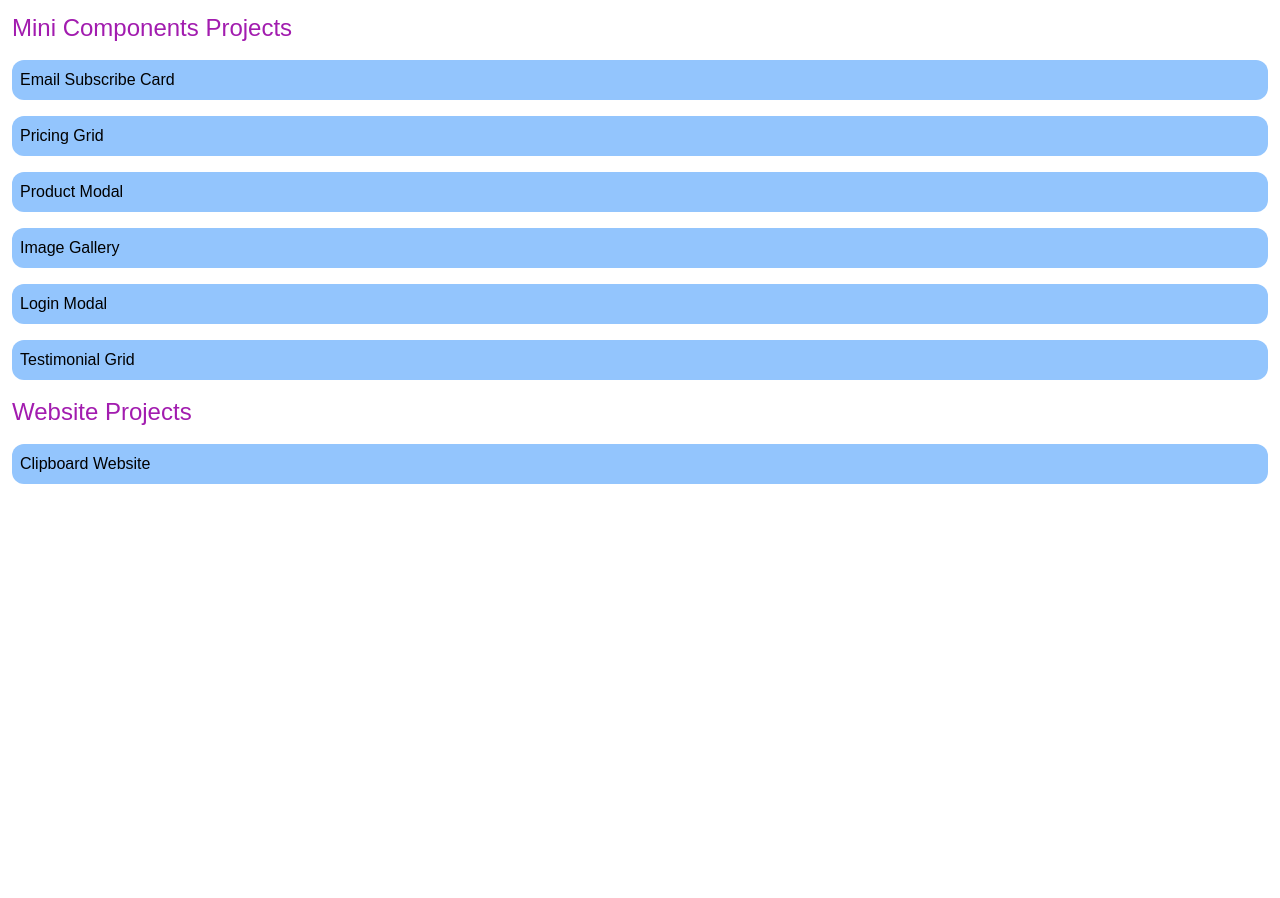
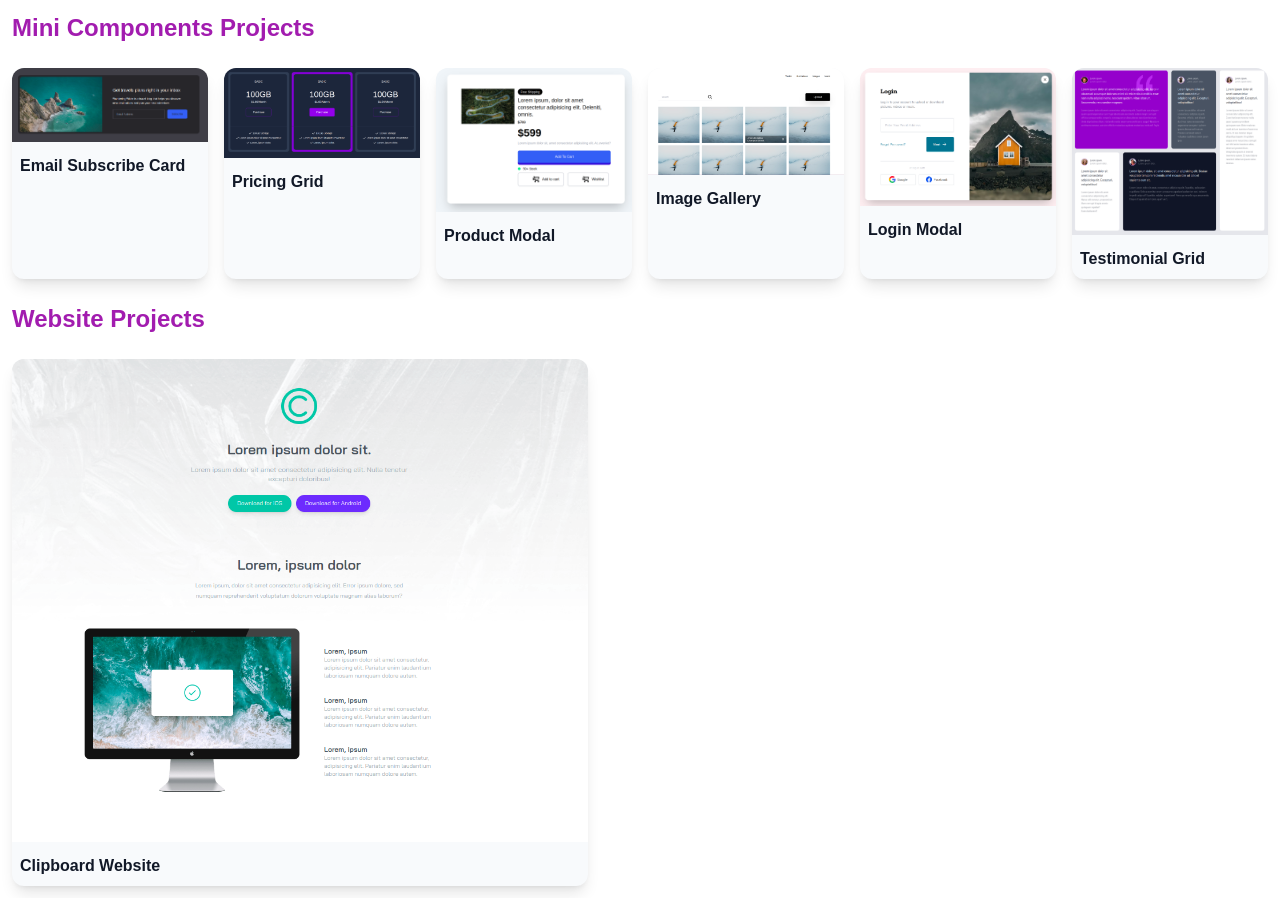
Before and after one commit to JaydevVadachhak/Tailwind-CSS-POC, a website: page src/index.html in a window 1280 px wide. Before the commit the page ends 800 px from the top, so only its background shows below. Drawn offline with Linux system fonts and the light colour scheme.

Commit message:
dashboard updated

```diff
--- a/src/index.html
+++ b/src/index.html
@@ -11,33 +11,53 @@
     <!-- Favicon -->
     <link rel="icon" type="image/x-icon" href="./assets/tailwindcss.svg">
   </head>
-  <body class="p-0 m-0 box-border">
-    <div class="flex flex-col gap-4 p-3">
-      <h1 class="text-2xl text-fuchsia-700">Mini Components Projects</h1>
-
-      <div class="bg-blue-300 p-2 rounded-xl hover:bg-blue-600 hover:text-white">
-        <a href="./email-subscribe-card/index.html">Email Subscribe Card</a>
+  <body class="p-0 m-0 box-border font-tgSans">
+    <h1 class="text-2xl text-fuchsia-700 p-3 font-semibold">Mini Components Projects</h1>
+    <div class="flex flex-col gap-4 p-3 md:flex-row">
+      <div class="flex flex-col bg-slate-50 shadow-lg rounded-xl flex-1 transition max-w-xl duration-500 hover:scale-95">
+        <a href="./email-subscribe-card/index.html" class="block">
+          <img src="./assets/blueprints/mini_p_1.png" alt="Email Subscribe Card" class="rounded-t-xl mb-1">
+          <p class="text-gray-900 p-2 font-bold cursor-pointer">Email Subscribe Card</p>
+        </a>
       </div>
-      <div class="bg-blue-300 p-2 rounded-xl hover:bg-blue-600 hover:text-white">
-        <a href="./pricing-grid/index.html">Pricing Grid</a>
+      <div class="flex flex-col bg-slate-50 shadow-lg rounded-xl flex-1 transition max-w-xl duration-500 hover:scale-95">
+        <a href="./pricing-grid/index.html" class="block">
+          <img src="./assets/blueprints/mini_p_2.png" alt="Email Subscribe Card" class="rounded-t-xl mb-1">
+          <p class="text-gray-900 p-2 font-bold cursor-pointer">Pricing Grid</p>
+        </a>
       </div>
-      <div class="bg-blue-300 p-2 rounded-xl hover:bg-blue-600 hover:text-white">
-        <a href="./product-modal/index.html">Product Modal</a>
+      <div class="flex flex-col bg-slate-50 shadow-lg rounded-xl flex-1 transition max-w-xl duration-500 hover:scale-95">
+        <a href="./product-modal/index.html" class="block">
+          <img src="./assets/blueprints/mini_p_3.png" alt="Email Subscribe Card" class="rounded-t-xl mb-1">
+          <p class="text-gray-900 p-2 font-bold cursor-pointer">Product Modal</p>
+        </a>
       </div>
-      <div class="bg-blue-300 p-2 rounded-xl hover:bg-blue-600 hover:text-white">
-        <a href="./image-gallery/index.html">Image Gallery</a>
+      <div class="flex flex-col bg-slate-50 shadow-lg rounded-xl flex-1 transition max-w-xl duration-500 hover:scale-95">
+        <a href="./image-gallery/index.html" class="block">
+          <img src="./assets/blueprints/mini_p_4.png" alt="Email Subscribe Card" class="rounded-t-xl mb-1">
+          <p class="text-gray-900 p-2 font-bold cursor-pointer">Image Gallery</p>
+        </a>
       </div>
-      <div class="bg-blue-300 p-2 rounded-xl hover:bg-blue-600 hover:text-white">
-        <a href="./login-modal/index.html">Login Modal</a>
+      <div class="flex flex-col bg-slate-50 shadow-lg rounded-xl flex-1 transition max-w-xl duration-500 hover:scale-95">
+        <a href="./login-modal/index.html" class="block">
+          <img src="./assets/blueprints/mini_p_5.png" alt="Email Subscribe Card" class="rounded-t-xl mb-1">
+          <p class="text-gray-900 p-2 font-bold cursor-pointer">Login Modal</p>
+        </a>
       </div>
-      <div class="bg-blue-300 p-2 rounded-xl hover:bg-blue-600 hover:text-white">
-        <a href="./testimonial-grid/index.html">Testimonial Grid</a>
+      <div class="flex flex-col bg-slate-50 shadow-lg rounded-xl flex-1 transition max-w-xl duration-500 hover:scale-95">
+        <a href="./testimonial-grid/index.html" class="block">
+          <img src="./assets/blueprints/mini_p_6.png" alt="Email Subscribe Card" class="rounded-t-xl mb-1">
+          <p class="text-gray-900 p-2 font-bold cursor-pointer">Testimonial Grid</p>
+        </a>
       </div>
-
-      <h1 class="text-2xl text-fuchsia-700">Website Projects</h1>
-
-      <div class="bg-blue-300 p-2 rounded-xl hover:bg-blue-600 hover:text-white">
-        <a href="./clipboard-website/index.html">Clipboard Website</a>
+    </div>
+    <h1 class="text-2xl text-fuchsia-700 p-3 font-semibold">Website Projects</h1>
+    <div class="flex flex-col gap-4 p-3 md:flex-row">
+      <div class="flex flex-col bg-slate-50 shadow-lg rounded-xl flex-1 transition max-w-xl duration-500 hover:scale-95">
+        <a href="./clipboard-website/index.html" class="block">
+          <img src="./assets/blueprints/web_p_1.png" alt="Email Subscribe Card" class="rounded-t-xl mb-1">
+          <p class="text-gray-900 p-2 font-bold cursor-pointer">Clipboard Website</p>
+        </a>
       </div>
     </div>
   </body>
```
Also changed, not shown: src/assets/blueprints/mini_p_6.png (added), src/assets/blueprints/web_p_1.png (added), src/output.css.
